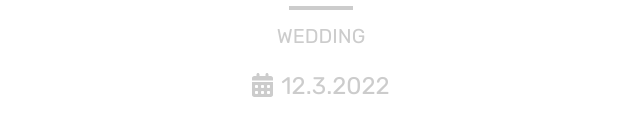
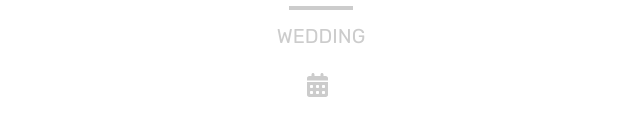
Before and after one commit to norfabagas/wedding-fe, a Next.js app: page /main in a window 1280 px wide. Shown: the part 384-520 px from the top of the page, without its empty margins (319-959 px from the left). Built offline with nearby package versions, Linux system fonts and the light colour scheme; a web font is replaced by a local one.

Commit message:
Add env WEDDING_DATE

```diff
--- a/src/components/Content/Hero.js
+++ b/src/components/Content/Hero.js
@@ -18,7 +18,7 @@ export default function Hero() {
 
                     <h3 className="font-Rubik text-2xl text-white mt-3">
                         <FontAwesomeIcon icon={faCalendarAlt} className="mr-2" />
-                        12.3.2022
+                        {process.env.WEDDING_DATE}
                     </h3>
                 </div>
             </div>
```
Also changed, not shown: 1 other file (tests, documents, lock files or other folders).
